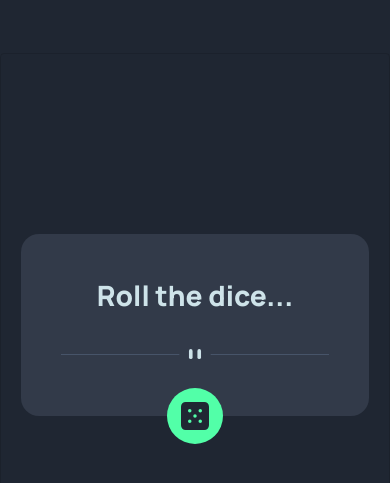
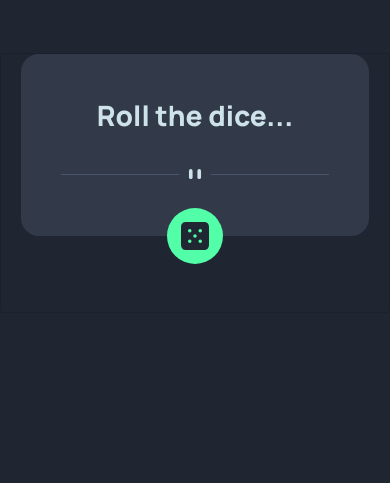
Before and after one commit to 2000andjames/2000andjames.github.io, a plain HTML site: page projects/advice-generator/app.html in a window 390 px wide. Shown: the part 51-534 px from the top of the page. Drawn offline with nearby package versions, Linux system fonts and the light colour scheme.

Commit message:
update mobile CSS

```diff
--- a/projects/advice-generator/style.css
+++ b/projects/advice-generator/style.css
@@ -68,3 +68,10 @@ body {
     background: none;
     display: block;
 }
+
+@media (max-width: 500px) {
+    .advice-wrap {
+        padding-top: 0;
+        padding-bottom: 20px;
+    }
+}
```
